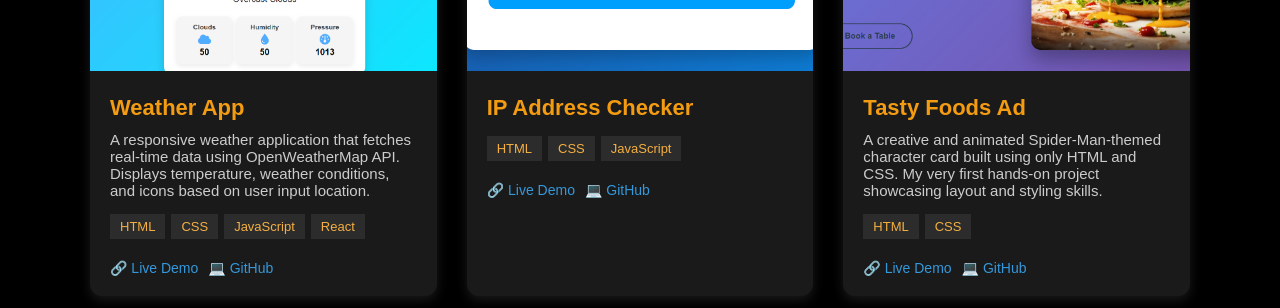
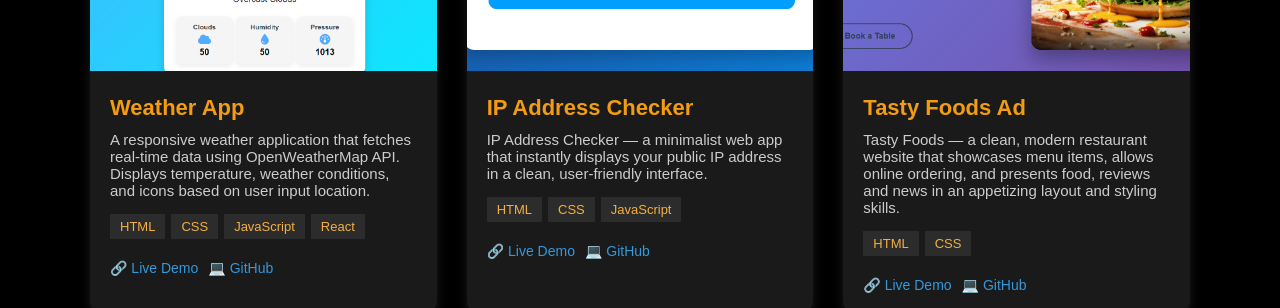
Before and after one commit to Leo-J25/myportfolio, a React (Create React App) app: page / in a window 1280 px wide. Shown: the part 1480-1788 px from the top of the page. Built offline with nearby package versions, Linux system fonts and the light colour scheme.

Commit message:
project_uploaded

```diff
--- a/src/components/Projects.jsx
+++ b/src/components/Projects.jsx
@@ -14,7 +14,7 @@ const projects = [
   {
     title: "IP Address Checker",
     description:
-      "",
+      "IP Address Checker — a minimalist web app that instantly displays your public IP address in a clean, user-friendly interface.",
     tech: ["HTML", "CSS", "JavaScript"],
     demoLink: "https://ip-address-checker-tau.vercel.app/",
     githubLink: "https://github.com/Leo-J25/ip_address_checker",
@@ -23,7 +23,7 @@ const projects = [
   {
     title: "Tasty Foods Ad",
     description:
-      "A creative and animated Spider-Man-themed character card built using only HTML and CSS. My very first hands-on project showcasing layout and styling skills.",
+      "Tasty Foods — a clean, modern restaurant website that showcases menu items, allows online ordering, and presents food, reviews and news in an appetizing layout and styling skills.",
     tech: ["HTML", "CSS"],
     demoLink: "https://tasty-foods-ad.vercel.app/",
     githubLink: "https://github.com/Leo-J25/tasty_foods_ad",
```
